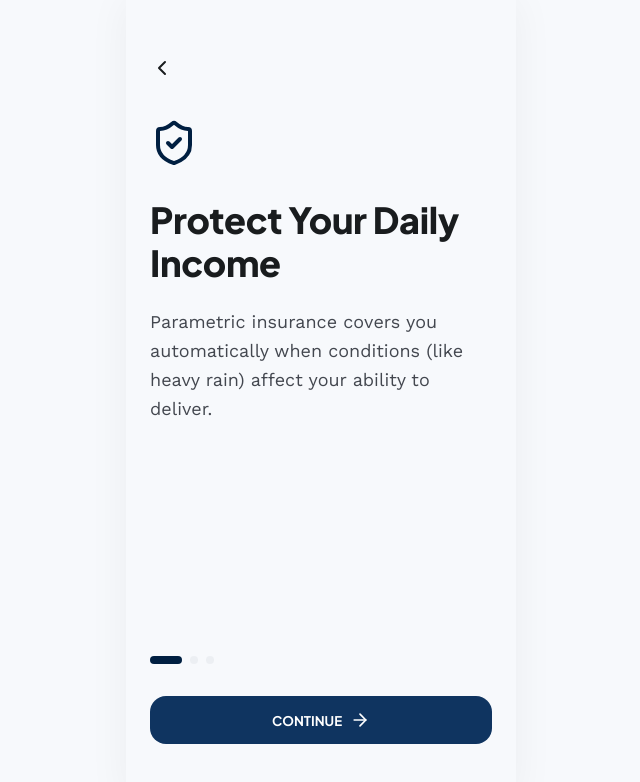
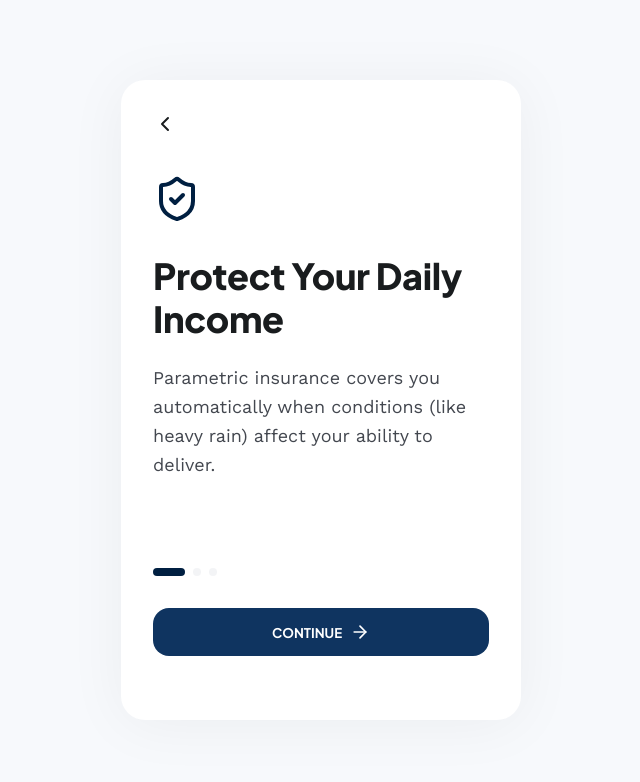
Before and after one commit to RainboeStrykr/guidewire-devtrails-gigshield, a React (Vite) app in the folder frontend/: page /onboarding in a window 1280 px wide. Shown: the top 782 px of the page, without its empty margins (319-959 px from the left). Built offline with nearby package versions, Linux system fonts and the light colour scheme.

Commit message:
style(frontend): fix width layout for login and onboarding screens making them centered cards on desktop

```diff
--- a/frontend/src/screens/LoginScreen.jsx
+++ b/frontend/src/screens/LoginScreen.jsx
@@ -14,7 +14,8 @@ const LoginScreen = () => {
   };
 
   return (
-    <div className="page-container" style={{ justifyContent: 'center', height: '100vh' }}>
+    <div style={{ backgroundColor: 'var(--surface)', minHeight: '100vh', display: 'flex', alignItems: 'center', justifyContent: 'center' }}>
+      <div style={{ maxWidth: '400px', width: '100%', padding: '2rem', backgroundColor: 'var(--surface-container-lowest)', borderRadius: '1.5rem', boxShadow: '0 4px 60px rgba(0,0,0,0.05)' }}>
       <div style={{ textAlign: 'center', marginBottom: '3rem' }}>
         <div style={{
           display: 'inline-flex',
@@ -59,6 +60,7 @@ const LoginScreen = () => {
       <p style={{ marginTop: '2rem', textAlign: 'center', fontSize: '0.875rem' }}>
         Don't have an account? <span style={{ color: 'var(--primary)', fontWeight: '700', cursor: 'pointer' }} onClick={() => navigate('/onboarding')}>Register</span>
       </p>
+      </div>
     </div>
   );
 };
--- a/frontend/src/screens/OnboardingScreen.jsx
+++ b/frontend/src/screens/OnboardingScreen.jsx
@@ -62,8 +62,9 @@ const OnboardingScreen = () => {
   };
 
   return (
-    <div className="page-container" style={{ justifyContent: 'space-between' }}>
-      <div style={{ marginTop: '2rem' }}>
+    <div style={{ backgroundColor: 'var(--surface)', minHeight: '100vh', display: 'flex', alignItems: 'center', justifyContent: 'center' }}>
+      <div style={{ maxWidth: '400px', width: '100%', padding: '2rem', backgroundColor: 'var(--surface-container-lowest)', borderRadius: '1.5rem', boxShadow: '0 4px 60px rgba(0,0,0,0.05)', display: 'flex', flexDirection: 'column', justifyContent: 'space-between', minHeight: '80vh' }}>
+      <div style={{ marginTop: '0' }}>
         <ChevronLeft size={24} onClick={() => navigate('/login')} style={{ cursor: 'pointer', marginBottom: '2rem' }} />
 
         <div style={{ color: 'var(--primary)', marginBottom: '1.5rem' }}>
@@ -153,6 +154,7 @@ const OnboardingScreen = () => {
           )}
         </button>
       </div>
+      </div>
     </div>
   );
 };
```
